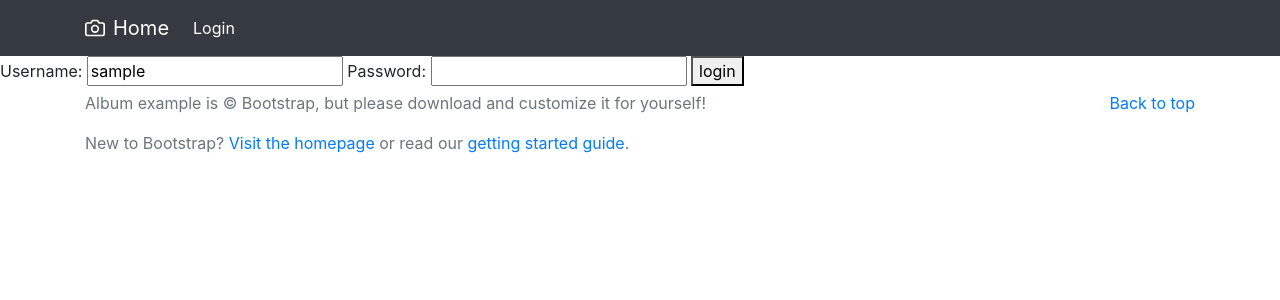
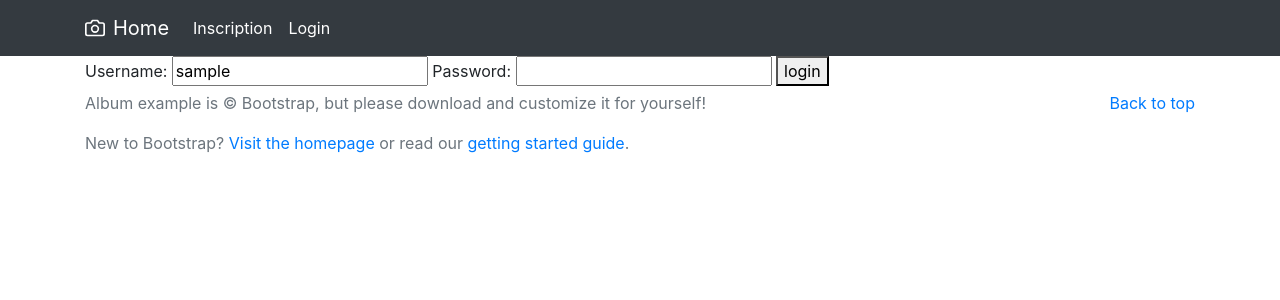
Before and after one commit to tentacode-classroom/project-shopping-HugoTysn21, a Symfony app: template templates/security/login.html.twig in a window 1280 px wide. Shown: the top 300 px of the page. Run offline with Twig, Linux system fonts and the light colour scheme; the template is opened without the code that fills it: most values are stand-ins (such as "Sample title", 1, 10 or a date in 2020); some libraries are stand-ins or nearby versions.

Commit message:
last modification on eCity

```diff
--- a/src/Controller/RegistrationController.php
+++ b/src/Controller/RegistrationController.php
@@ -53,7 +53,7 @@ class RegistrationController extends AbstractController
 
             $entityManager->flush();
 
-            return $this->redirectToRoute('registration/confirmation.html.twig');
+            return $this->redirectToRoute('/homepage');
         }
         return $this->render('registration/index.html.twig', [
             'formUser' => $form->createView()
--- a/src/Entity/Tags.php
+++ b/src/Entity/Tags.php
@@ -77,7 +77,7 @@ class Tags
 
         return $this;
     }
-    public function __toString()
+    public function __toString(): string
     {
         return $this->name;
     }
--- a/src/Entity/User.php
+++ b/src/Entity/User.php
@@ -244,4 +244,8 @@ class User implements  UserInterface
     {
         return $this->firstname !== $this->password || $this->lastname !== $this->password;
     }
+    public function __toString(): string
+    {
+        return $this->lastname;
+    }
 }
--- a/templates/base.html.twig
+++ b/templates/base.html.twig
@@ -49,6 +49,9 @@
                             </li>
                         {% else %}
                             <li  class="nav-item active">
+                                <a class="nav-link" href="{{ path('inscription') }}">Inscription</a>
+                            </li>
+                            <li  class="nav-item active">
                                 <a class="nav-link" href="{{ path('login') }}">Login</a>
                             </li>
                         {% endif %}
--- a/templates/security/login.html.twig
+++ b/templates/security/login.html.twig
@@ -1,10 +1,11 @@
 {% extends 'base.html.twig' %}
+
 {% block body %}
 {% if error %}
     <div>{{ error.messageKey|trans(error.messageData, 'security') }}</div>
 {% endif %}
 
-<form action="{{ path('login') }}" method="post">
+<div class="container"> <form action="{{ path('login') }}" method="post">
     <label for="username">Username:</label>
     <input type="text" id="username" name="_username" value="{{ last_username }}" />
 
@@ -18,4 +19,5 @@
 
     <button type="submit">login</button>
 </form>
+</div>
 {% endblock %}
```
